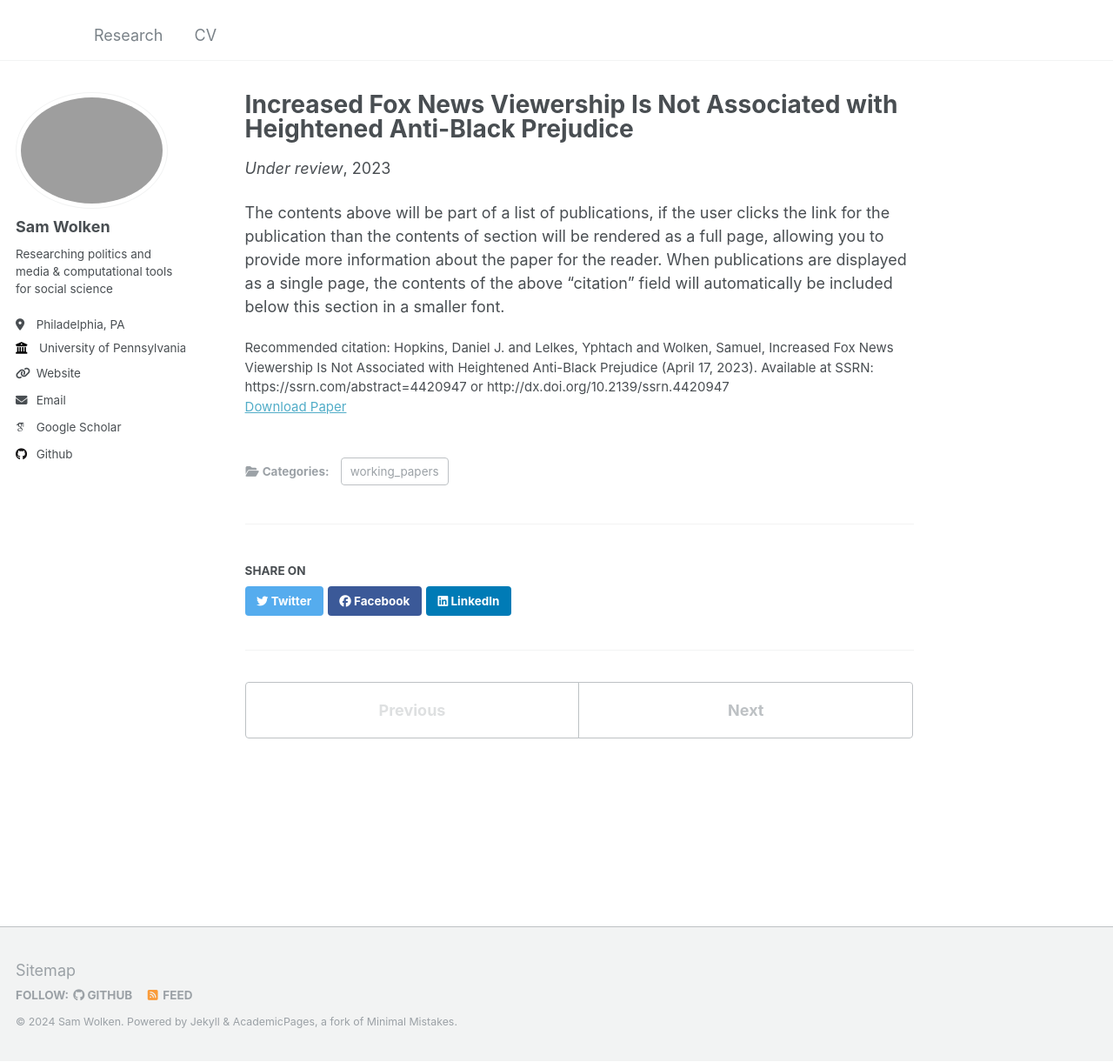
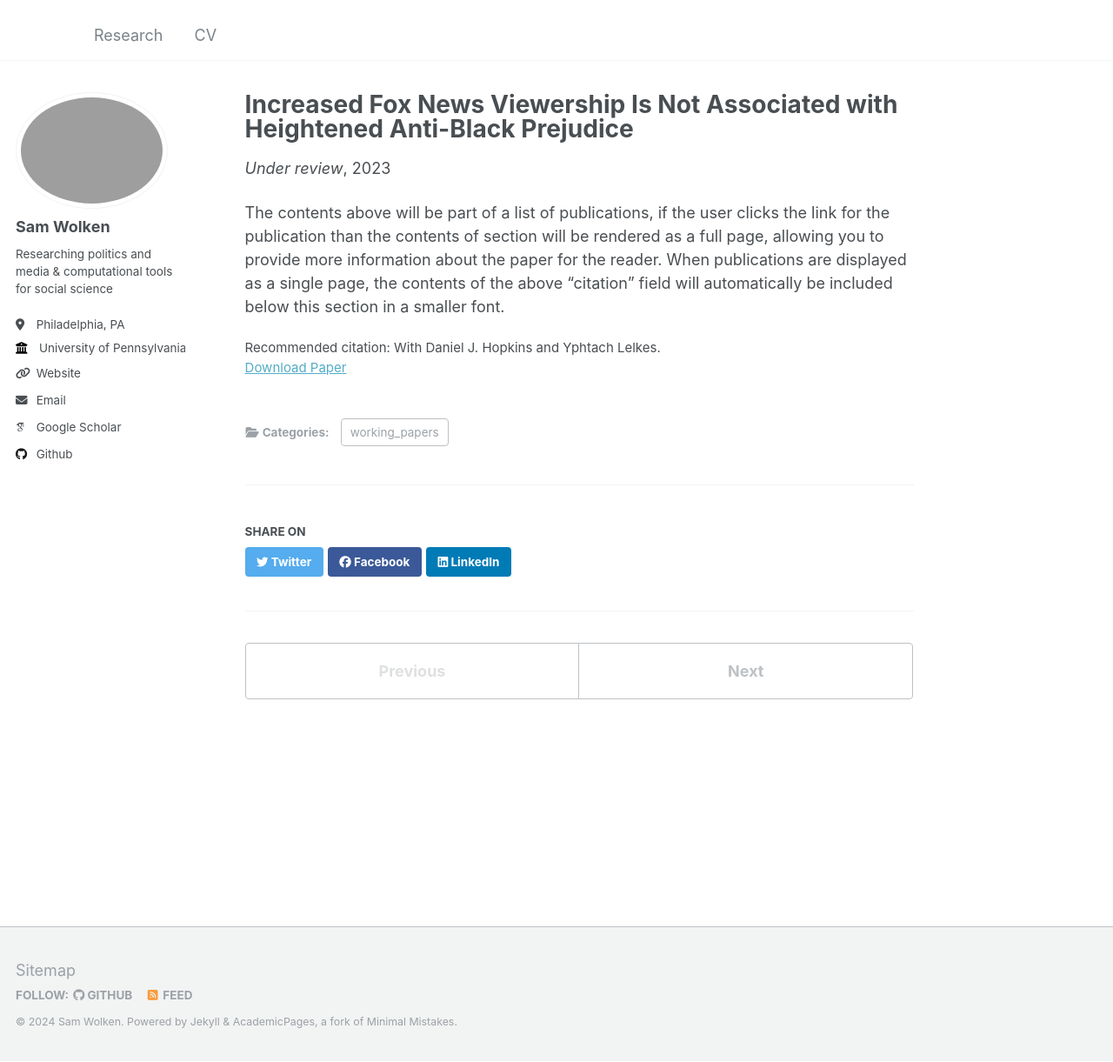
Before and after one commit to swolken/.github.io, a Jekyll site: the page built from _publications/2024-02-17-paper-title-number-5.md, in a window 1280 px wide and 1221 px high. Shown: the whole window at 87% size. Built offline with Jekyll 4.4.1, drawn with Linux system fonts in a browser that asks for light colours; some web fonts are replaced.

Commit message:
Update 2024-02-17-paper-title-number-5.md

```diff
--- a/_publications/2024-02-17-paper-title-number-5.md
+++ b/_publications/2024-02-17-paper-title-number-5.md
@@ -7,7 +7,7 @@ excerpt: "Today's media environment provides Americans with unparalleled choice
 date: '2023-1-1'
 paperurl: 'https://papers.ssrn.com/sol3/papers.cfm?abstract_id=4420947'
 venue: 'Under review'
-citation: 'Hopkins, Daniel J. and Lelkes, Yphtach and Wolken, Samuel, Increased Fox News Viewership Is Not Associated with Heightened Anti-Black Prejudice (April 17, 2023). Available at SSRN: https://ssrn.com/abstract=4420947 or http://dx.doi.org/10.2139/ssrn.4420947 '
+citation: 'With Daniel J. Hopkins and Yphtach Lelkes.'
 ---
 
 The contents above will be part of a list of publications, if the user clicks the link for the publication than the contents of section will be rendered as a full page, allowing you to provide more information about the paper for the reader. When publications are displayed as a single page, the contents of the above "citation" field will automatically be included below this section in a smaller font.
```
